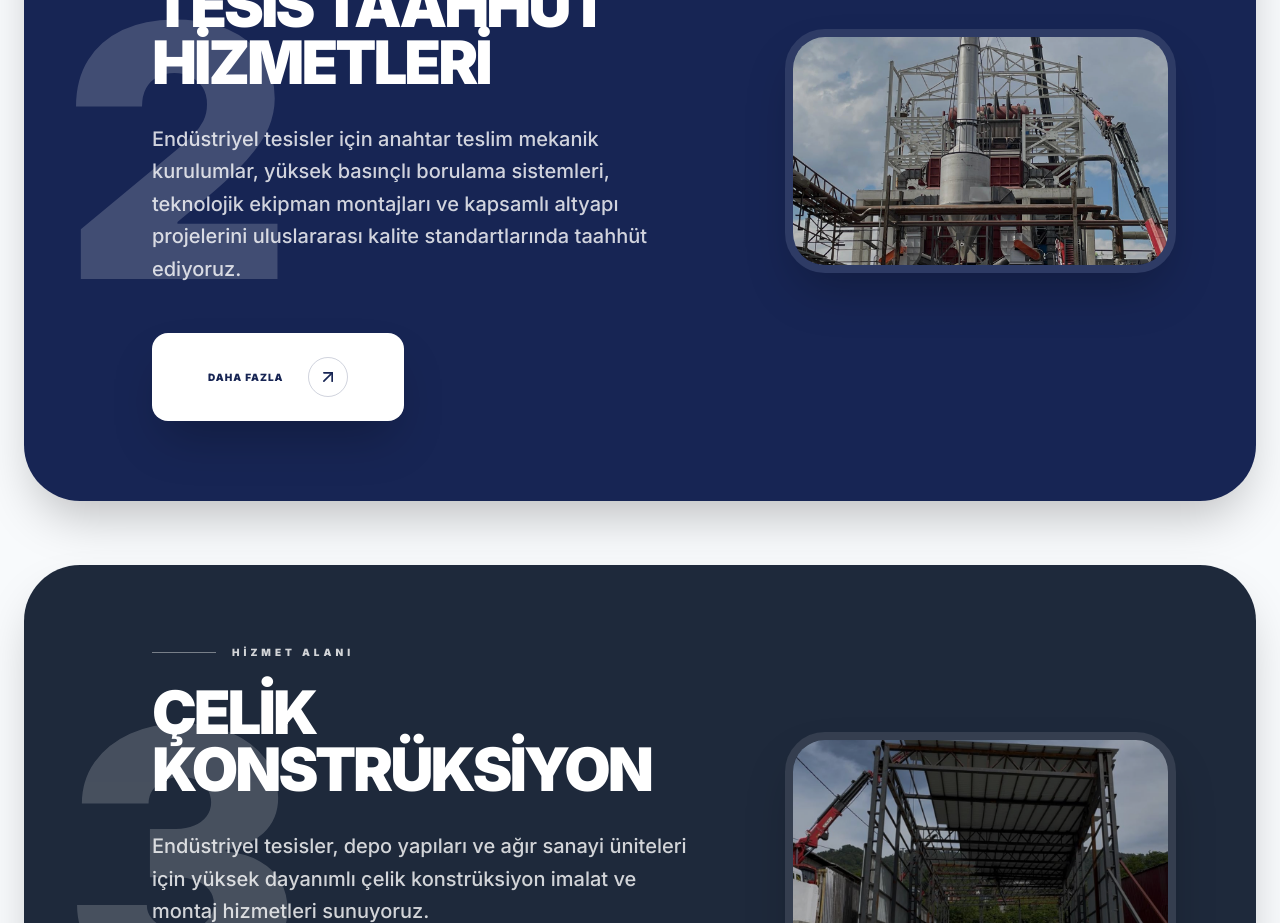
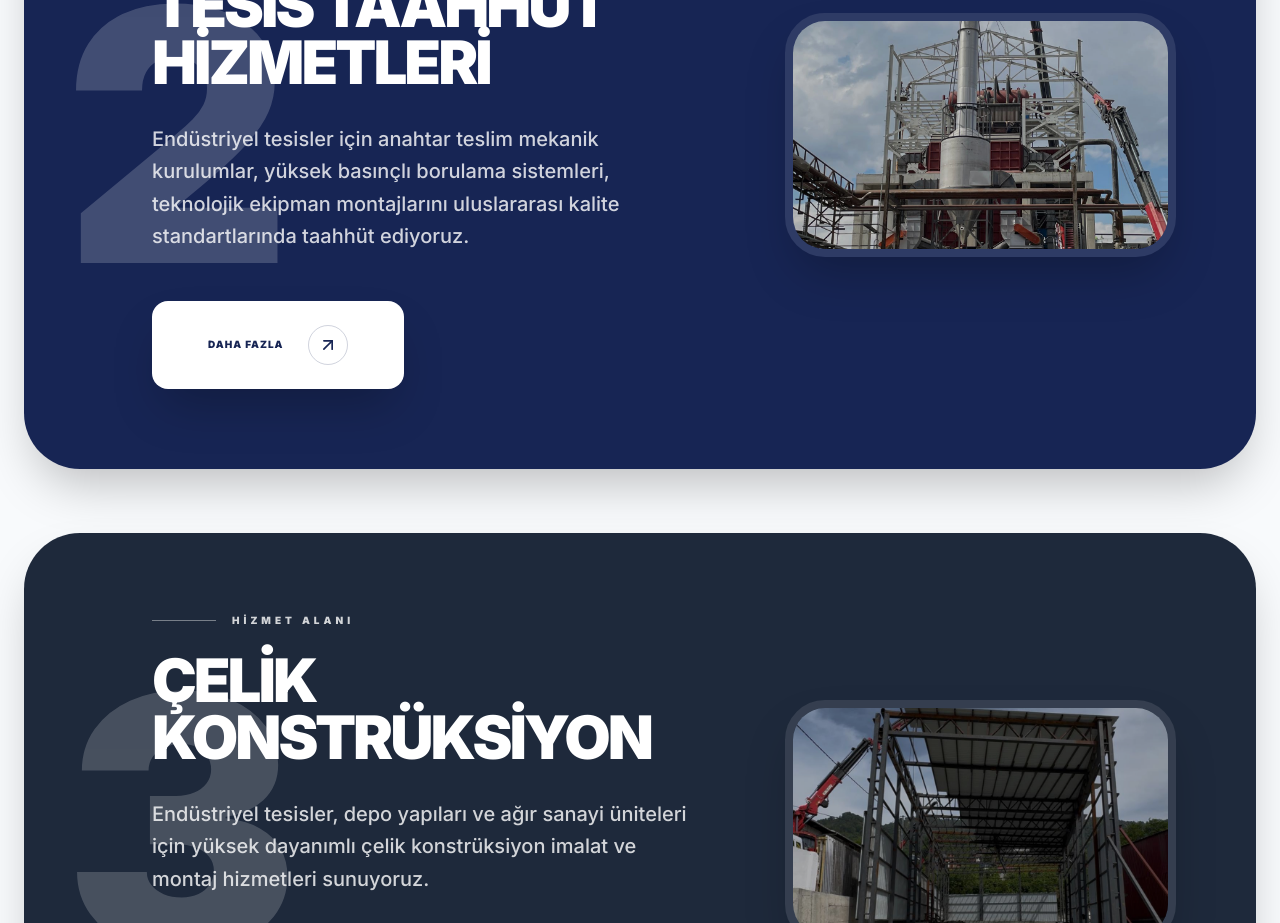
Before and after one commit to talhaff/Yaman_Kazan, a Next.js app: page / in a window 1280 px wide. Shown: the part 2840-3763 px from the top of the page. Built offline with nearby package versions, Linux system fonts and the light colour scheme.

Commit message:
feat: add services configuration constants file

```diff
--- a/src/constants/services.ts
+++ b/src/constants/services.ts
@@ -26,7 +26,7 @@ export const services: Service[] = [
   {
     number: "2",
     title: "Endüstriyel Tesis Taahhüt Hizmetleri",
-    description: "Endüstriyel tesisler için anahtar teslim mekanik kurulumlar, yüksek basınçlı borulama sistemleri, teknolojik ekipman montajları ve kapsamlı altyapı projelerini uluslararası kalite standartlarında taahhüt ediyoruz.",
+    description: "Endüstriyel tesisler için anahtar teslim mekanik kurulumlar, yüksek basınçlı borulama sistemleri, teknolojik ekipman montajlarını uluslararası kalite standartlarında taahhüt ediyoruz.",
     image: "/img/kurulumlar.jpeg",
     slug: "kazan-revizyon-ve-modernizasyonu",
     color: "bg-primary-950 text-white"
```
